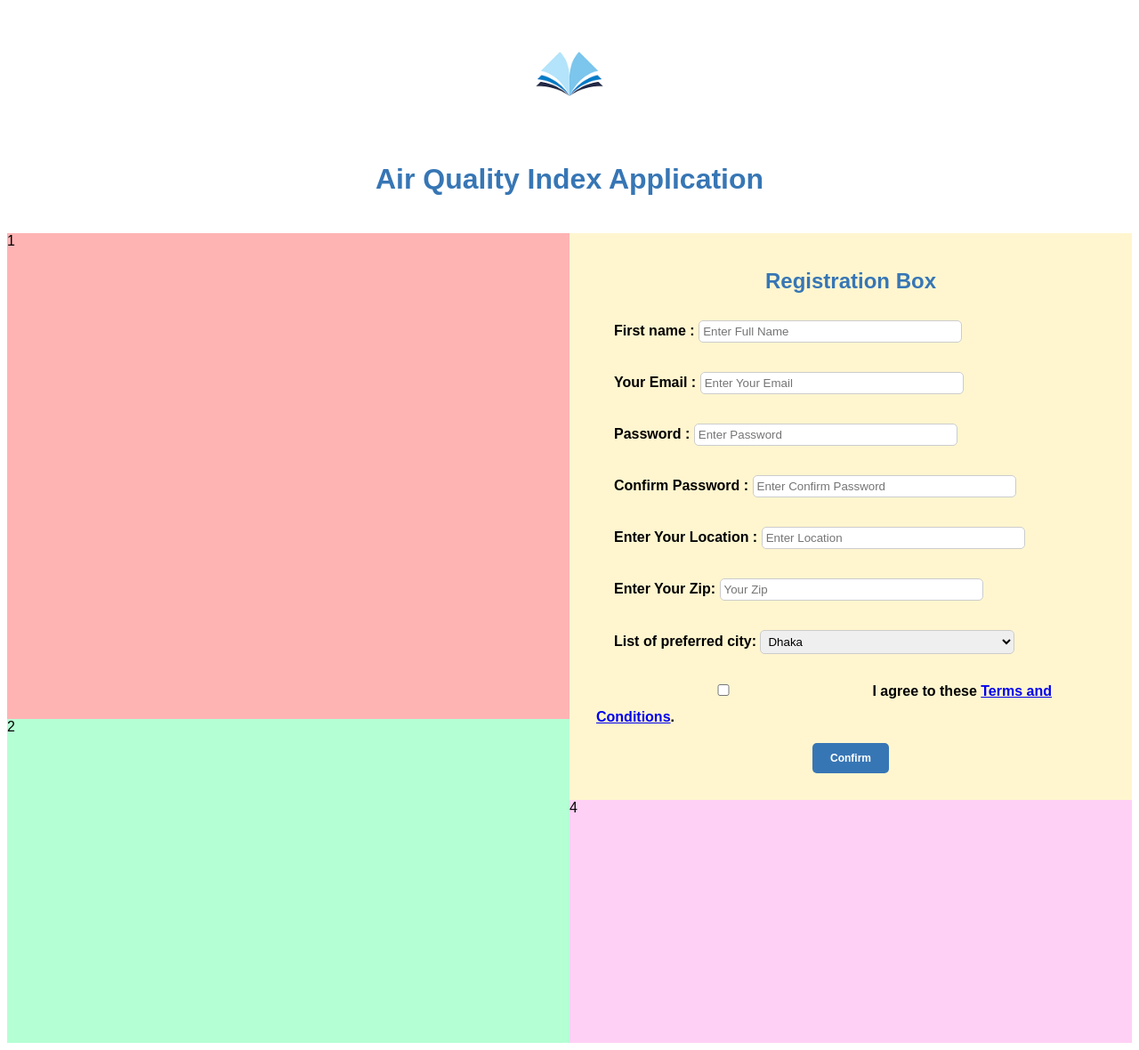
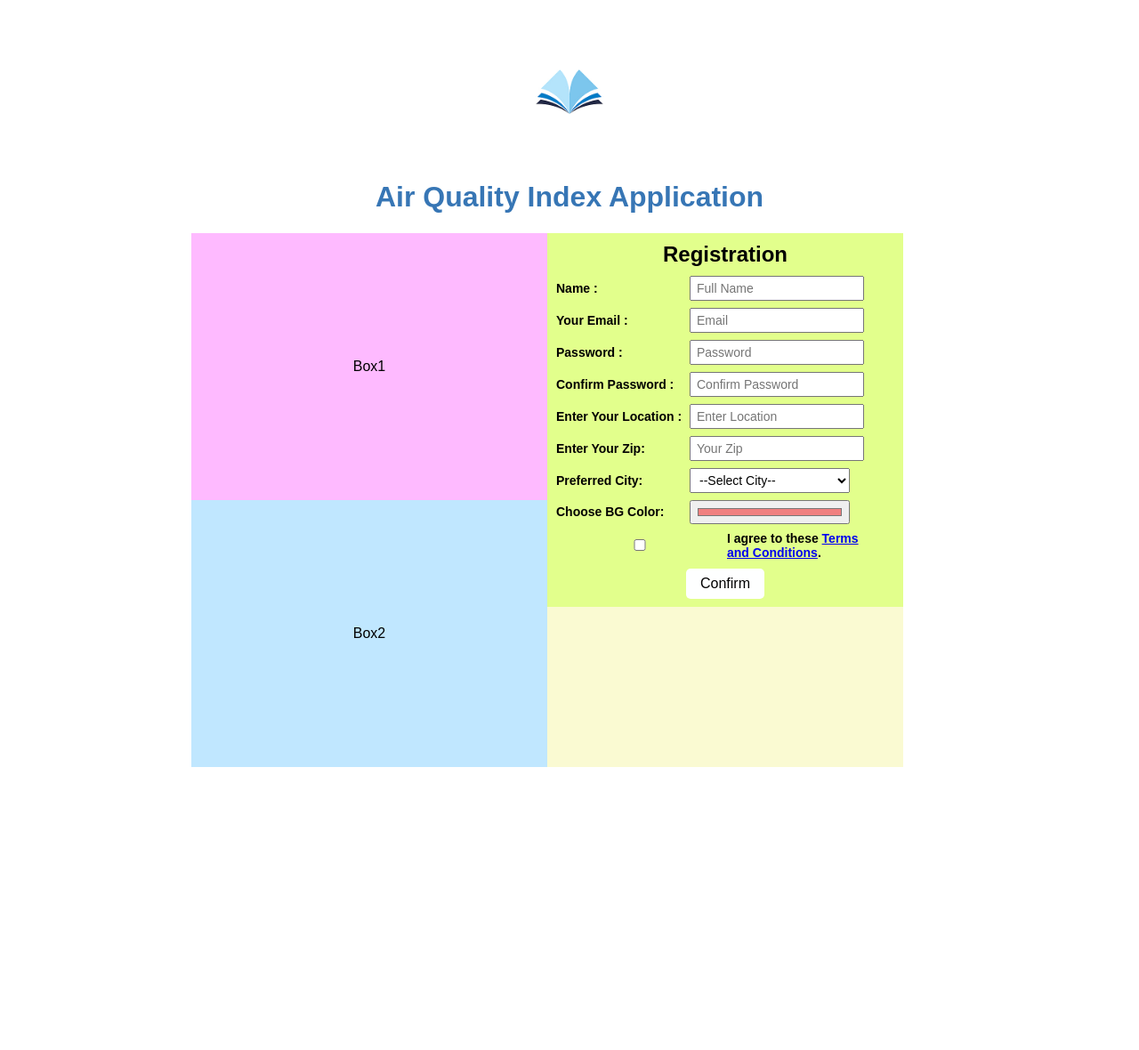
Before and after one commit to mdemrannazirefty/Air-Quality-Index, a PHP site: page / in a window 1280 px wide. Shown: the whole page at 89% size. After the commit the page ends 862 px from the top, so only its background shows below. Run offline with PHP 8.4, Linux system fonts and the light colour scheme.

Commit message:
update 27apr2025

```diff
--- a/Index.html
+++ b/Index.html
@@ -1,11 +1,10 @@
 <!DOCTYPE html>
 <html lang="en">
-
 <head>
-    <meta charset="UTF-8">
-    <meta name="viewport" content="width=device-width, initial-scale=1.0">
+  <meta charset="UTF-8" />
+  <meta name="viewport" content="width=device-width, initial-scale=1.0"/>
   <title>Air Quality Index</title>
-    <link rel="stylesheet" href="style.css">
+  <link rel="stylesheet" href="style.css" />
   <script src="code.js" defer></script>
 </head>
 
@@ -14,55 +13,87 @@
     <img src="images/Logo.jpg" alt="Logo" width="150px">
     <h1>Air Quality Index Application</h1>
   </div>
-    <div class="parent">
-        <div class="box1">1</div>
-        <div class="box2">2</div>
 
-        <!-- Registation part -->
-        <div class="box3">
-            <div>
-                <h2>Registration Box</h2>
+  <div class="main-container">
+    <div class="box-container">
+
+      <div class="left-box">
+        <div class="box1">
+          <p>Box1</p>
+        </div>
+        <div class="box2">
+          <p>Box2</p>
+        </div>
       </div>
 
-            <div style="padding: 10px;">
-                <form>
-                    <label for="regFullname">First name :</label>
-                    <input type="text" id="regFullname" placeholder="Enter Full Name"><br><br>
+      <div class="right-box">
+        <div id="regBox" class="registration-box">
+          <h2>Registration</h2>
 
+          <form id="registrationForm">
+            <div class="form-row">
+              <label for="regFullname">Name :</label>
+              <input type="text" id="regFullname" name="fullname" placeholder="Full Name" />
+            </div>
+
+            <div class="form-row">
               <label for="regEmail">Your Email :</label>
-                    <input type="email" id="regEmail" placeholder="Enter Your Email"><br><br>
+              <input type="email" id="regEmail" name="email" placeholder="Email" />
+            </div>
 
+            <div class="form-row">
               <label for="regPassword">Password :</label>
-                    <input type="password" id="regPassword" placeholder="Enter Password"><br><br>
+              <input type="password" id="regPassword" name="password" placeholder="Password" />
+            </div>
 
+            <div class="form-row">
               <label for="regcPassword">Confirm Password :</label>
-                    <input type="password" id="regcPassword" placeholder="Enter Confirm Password"><br><br>
+              <input type="password" id="regcPassword" name="confirmPassword" placeholder="Confirm Password" />
+            </div>
 
+            <div class="form-row">
               <label for="Location">Enter Your Location :</label>
-                    <input type="text" id="Location" placeholder="Enter Location"><br><br>
+              <input type="text" id="Location" name="location" placeholder="Enter Location" />
+            </div>
 
+            <div class="form-row">
               <label for="Zip">Enter Your Zip:</label>
-                    <input type="text" id="Zip" placeholder="Your Zip"><br><br>
+              <input type="text" id="Zip" name="zip" placeholder="Your Zip" />
+            </div>
 
-                    <label for="LOPcity">List of preferred city:</label>
+            <div class="form-row">
+              <label for="LOPcity">Preferred City:</label>
               <select name="LOPcity" id="LOPcity">
+                <option value="">--Select City--</option>
                 <option value="Dhaka">Dhaka</option>
                 <option value="Khulna">Khulna</option>
                 <option value="Sylhet">Sylhet</option>
                 <option value="Comilla">Comilla</option>
-                    </select><br><br>
-
-                    <div class="tacbox">
-                        <input id="checkbox" type="checkbox">
-                        <label for="checkbox">I agree to these <a href="#">Terms and Conditions</a>.</label>
+              </select>
             </div>
 
+            <div class="form-row">
+              <label for="bgColor">Choose BG Color:</label>
+              <input type="color" id="bgColor" name="bgColor" value="#f08080" />
+            </div>
+
+            <div class="form-row checkbox-row">
+              <input id="checkbox" type="checkbox" />
+              <label for="checkbox" class="checkbox-label">
+                I agree to these <a href="#">Terms and Conditions</a>.
+              </label>
+            </div>
+
+            <div class="form-row button-row">
               <button type="submit">Confirm</button>
+            </div>
           </form>
         </div>
+
+        <div class="bottom-box"></div>
       </div>
-        <div class="box4">4</div>
+
+    </div>
   </div>
 </body>
-
 </html>
--- a/code.js
+++ b/code.js
@@ -1,26 +1,31 @@
-document.addEventListener('DOMContentLoaded', () => {
-    const form = document.querySelector('form');
-
-    form.addEventListener('submit', (event) => {
-        event.preventDefault();
-
-        const fullName = document.getElementById('regFullname').value.trim();
-        const email = document.getElementById('regEmail').value.trim();
-        const password = document.getElementById('regPassword').value.trim();
-        const confirmPassword = document.getElementById('regcPassword').value.trim();
-        const location = document.getElementById('Location').value.trim();
-        const zip = document.getElementById('Zip').value.trim();
-        const preferredCity = document.getElementById('LOPcity').value;
-        const checkbox = document.getElementById('checkbox').checked;
+document.getElementById("registrationForm").addEventListener("submit", function (e) {
+    e.preventDefault();
 
     let isValid = true;
 
-        if (!fullName) {
-            alert('Please enter your full name.');
-            isValid = false;
+    const name = document.getElementById("regFullname").value.trim();
+    const email = document.getElementById("regEmail").value.trim();
+    const password = document.getElementById("regPassword").value;
+    const cPassword = document.getElementById("regcPassword").value;
+    const location = document.getElementById("Location").value.trim();
+    const zip = document.getElementById("Zip").value.trim();
+    const city = document.getElementById("LOPcity").value;
+    const termsChecked = document.getElementById("checkbox").checked;
+
+    const nameRegex = /^[A-Za-z\s]+$/;
+    const emailRegex = /^\d{2}-\d{5}-\d@student\.aiub\.edu$/;
+    const zipRegex = /^\d{4}$/;
+
+    if (!name || !email || !password || !cPassword || !location || !zip || !city) {
+      alert("All fields must be filled.");
+      return;
     }
 
-        const emailRegex = /^\d{2}-\d{5}-\d@student\.aiub\.edu$/;
+    if (!nameRegex.test(name)) {
+      alert("Name should not contain special characters or numbers.");
+      return;
+    }
+
     if (!email) {
       alert('Please enter an email.');
       isValid = false;
@@ -37,46 +42,39 @@ document.addEventListener('DOMContentLoaded', () => {
       isValid = false;
     }
 
-        if (!confirmPassword) {
+    if (!cPassword) {
       alert('Please confirm your password.');
       isValid = false;
-        } else if (password !== confirmPassword) {
+    } else if (password !== cPassword) {
       alert('Passwords do not match.');
       isValid = false;
     }
 
-        if (!location) {
-            alert('Please enter your location.');
-            isValid = false;
+    if (!zipRegex.test(zip)) {
+      alert("Zip code must be exactly 4 digits.");
+      return;
     }
 
-        const zipRegex = /^\d{4}$/;
-        if (!zip) {
-            alert('Please enter your zip code.');
-            isValid = false;
-        } else if (!zipRegex.test(zip)) {
-            alert('Zip code must be exactly 4 digits.');
-            isValid = false;
-        }
-
-
-        if (!checkbox) {
-            alert('Please agree to the Terms and Conditions.');
-            isValid = false;
+    if (!termsChecked) {
+      alert("You must agree to the Terms and Conditions.");
+      return;
     }
 
     if (!isValid) {
       return;
     }
 
-        console.log('Full Name:', fullName);
+    console.log('Full Name:', name);
     console.log('Email:', email);
     console.log('Location:', location);
     console.log('Zip:', zip);
-        console.log('Preferred City:', preferredCity);
-        console.log('Terms Agreed:', checkbox);
+    console.log('Preferred City:', city);
+    console.log('Terms Agreed:', termsChecked);
 
     alert('Registration Successful!');
-        form.reset();
+    document.getElementById("registrationForm").reset();
   });
+
+  document.getElementById("bgColor").addEventListener("input", function () {
+    document.getElementById("regBox").style.backgroundColor = this.value;
   });
--- a/style.css
+++ b/style.css
@@ -1,79 +1,120 @@
-* {
+body {
+    text-align: center;
     font-family: Arial, Helvetica, sans-serif;
   }
 
-.Logo-text {
-    text-align: center;
-    padding-bottom: 20px;
+  .Logo-text img {
+    margin-top: 20px;
   }
 
-h1 {
+  .Logo-text h1 {
     color: rgb(55, 118, 181);
   }
 
-h2 {
-    text-align: center;
-    color: rgb(55, 118, 181);
+  .main-container {
+    display: flex;
+    justify-content: center;
+    margin-top: 20px;
   }
 
-label {
-    text-align: left;
-    font-weight: bold;
-    margin-left: 20px;
+  .box-container {
+    width: 850px;
+    height: 600px;
+    display: flex;
+    padding: 0 20px;
   }
 
-input, select {
-    width: 50%;
-    margin: 0 auto 15px auto;
-    border: 1px solid #ccc;
-    border-radius: 5px;
-    padding: 4px;
+  .left-box {
+    width: 400px;
+    display: flex;
+    flex-direction: column;
   }
 
-button {
-    display: block;
-    margin: 20px auto 0 auto;
-    padding: 10px 20px;
-    background-color: rgb(55, 118, 181);
-    color: white;
-    font-size: 12px;
-    border: none;
-    border-radius: 5px;
-    cursor: pointer;
-    font-weight: bold;
-}
-
-.parent {
-    display: grid;
-    grid-template-columns: repeat(2, 1fr);
-    grid-template-rows: repeat(10, 1fr);
-    gap: 0px;
+  .box1, .box2 {
+    flex: 1;
+    display: flex;
+    justify-content: center;
+    align-items: center;
   }
 
   .box1 {
-    grid-row: span 6 / span 6;
-    background-color: rgb(255, 180, 180);
+    background-color: rgb(254, 186, 255);
   }
 
   .box2 {
-    grid-row: span 4 / span 4;
-    grid-column-start: 1;
-    grid-row-start: 7;
-    background-color: rgb(181, 255, 212);
+    background-color: rgb(192, 231, 255);
   }
 
-.box3 {
-    grid-row: span 7 / span 7;
-    grid-column-start: 2;
-    grid-row-start: 1;
-    background-color: rgb(255, 246, 207);
-    padding: 20px;
-    text-align: left;
+  .right-box {
+    width: 400px;
+    display: flex;
+    flex-direction: column;
   }
 
-.box4 {
-    grid-row: span 3 / span 3;
-    grid-column-start: 2;
-    grid-row-start: 8;
-    background-color: rgb(255, 208, 245);
+  .registration-box {
+    height: 400px;
+    background-color: rgb(226, 255, 140);
+    padding: 10px;
   }
+
+  .registration-box h2 {
+    color: black;
+    margin: 0;
+    text-align: center;
+  }
+
+  #registrationForm {
+    text-align: left;
+    margin-top: 10px;
+  }
+
+  .form-row {
+    display: flex;
+    align-items: center;
+    margin-bottom: 8px;
+  }
+
+  .form-row label {
+    width: 150px;
+    font-weight: bold;
+    font-size: 14px;
+  }
+
+  .form-row input,
+  .form-row select {
+    width: 180px;
+    padding: 4px 6px;
+    font-size: 14px;
+  }
+
+  .checkbox-row {
+    display: flex;
+    align-items: center;
+  }
+
+  .checkbox-label {
+    margin-left: 5px;
+    font-size: 13px;
+  }
+
+  .button-row {
+    display: flex;
+    justify-content: center;
+    margin-top: 10px;
+  }
+
+  .button-row button {
+    background-color: rgb(254, 255, 255);
+    border: none;
+    padding: 8px 16px;
+    font-size: 16px;
+    border-radius: 5px;
+    cursor: pointer;
+  }
+
+  .bottom-box {
+    flex: 1;
+    background-color: lightgoldenrodyellow;
+    padding: 10px;
+    overflow-y: auto;
+  }
```
Lines whose indentation alone changed are shown as unchanged.
